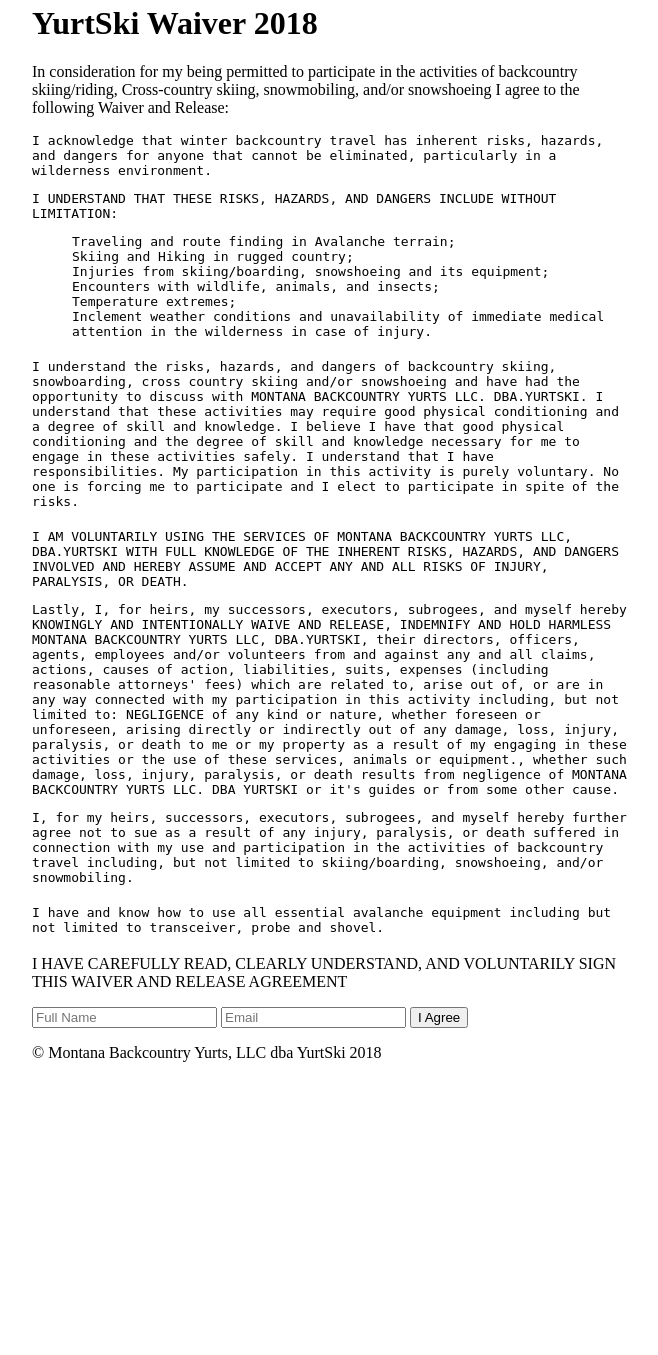
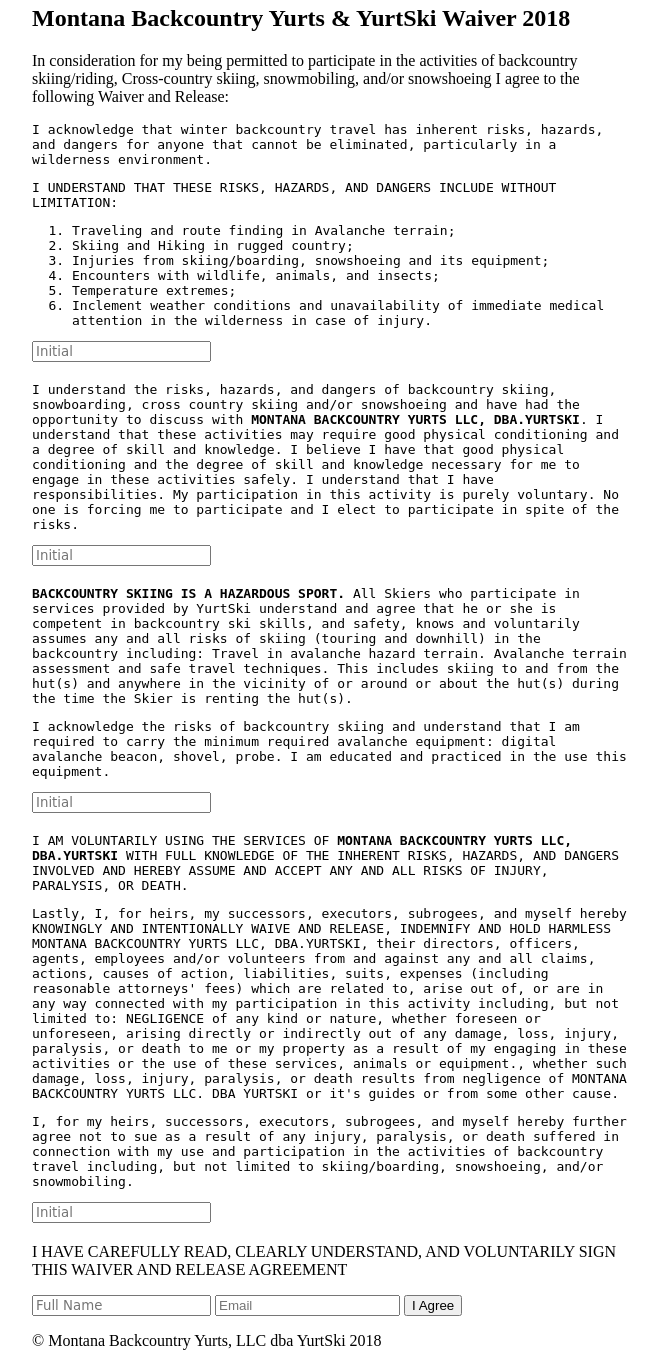
Before and after one commit to jenningsanderson/yurtski.com, a PHP site: page /waiver/index.html in a window 1280 px wide. Shown: the whole page, without its empty margins (308-966 px from the left). Before the commit the page ends 1062 px from the top, so only its background shows below. Run offline with PHP 8.4, Linux system fonts and the light colour scheme; some libraries are stand-ins or nearby versions.

Commit message:
updating the waiver

```diff
--- a/waiver/index.html
+++ b/waiver/index.html
@@ -7,60 +7,68 @@
 
 <body>
 
-  <h1 class="txt-h1 py12">YurtSki Waiver 2018</h1>
+  <h2 class="txt-h2 py12">Montana Backcountry Yurts &amp; YurtSki Waiver 2018</h2>
+
+  <form action="javascript:completeWaiver();">
 
     <p class='txt-s'>In consideration for my being permitted to participate in the activities of backcountry skiing/riding, Cross-country skiing, snowmobiling, and/or snowshoeing I agree to the following Waiver and Release:</p>
 
-  <section class="mt6 waiver-section txt-s">
+    <div class="mt6 waiver-div txt-s">
       <p>I acknowledge that winter backcountry travel has inherent risks, hazards, and dangers for anyone that cannot be eliminated, particularly in a wilderness environment.</p>
 
       <p class="pt3">I UNDERSTAND THAT THESE RISKS, HAZARDS, AND DANGERS INCLUDE WITHOUT LIMITATION:</p>
-    <ul class='txt-ul'>
+      <ol class='txt-ol'>
         <li>Traveling and route finding in Avalanche terrain;</li>
         <li>Skiing and Hiking in rugged country;</li>
         <li>Injuries from skiing/boarding, snowshoeing and its equipment;</li>
         <li>Encounters with wildlife, animals, and insects;</li>
         <li>Temperature extremes;</li>
         <li>Inclement weather conditions and unavailability of immediate medical attention in the wilderness in case of injury.</li>
-    </ul>
+      </ol>
 
-  </section>
+      <input required class='input input--border-red mt12 w60 initials px6' placeholder='Initial' />
+    </div>
 
-  <section class="waiver-section txt-s">
-    <p>I understand the risks, hazards, and dangers of backcountry skiing, snowboarding, cross country skiing and/or snowshoeing and have had the opportunity to discuss with MONTANA BACKCOUNTRY YURTS LLC. DBA.YURTSKI. I understand that these activities may require good physical conditioning and a degree of skill and knowledge. I believe I have that good physical conditioning and the degree of skill and knowledge necessary for me to engage in these activities safely. I understand that I have responsibilities. My participation in this activity is purely voluntary. No one is forcing me to participate and I elect to participate in spite of the risks.</p>
-  </section>
+    <div class="waiver-div txt-s">
+      <p>I understand the risks, hazards, and dangers of backcountry skiing, snowboarding, cross country skiing and/or snowshoeing and have had the opportunity to discuss with <strong>MONTANA BACKCOUNTRY YURTS LLC, DBA.YURTSKI</strong>. I understand that these activities may require good physical conditioning and a degree of skill and knowledge. I believe I have that good physical conditioning and the degree of skill and knowledge necessary for me to engage in these activities safely. I understand that I have responsibilities. My participation in this activity is purely voluntary. No one is forcing me to participate and I elect to participate in spite of the risks.</p>
 
-  <section class="waiver-section txt-s">
-    <p>I AM VOLUNTARILY USING THE SERVICES OF MONTANA BACKCOUNTRY YURTS LLC, DBA.YURTSKI WITH FULL KNOWLEDGE OF THE INHERENT RISKS, HAZARDS, AND DANGERS INVOLVED AND HEREBY ASSUME AND ACCEPT ANY AND ALL RISKS OF INJURY, PARALYSIS, OR DEATH.</p>
+      <input required class='input input--border-red mt12 w60 initials px6' placeholder='Initial' />
+    </div>
+
+    <div class="waiver-div txt-s">
+      <p><strong>BACKCOUNTRY SKIING IS A HAZARDOUS SPORT.</strong> All Skiers who participate in services provided by YurtSki understand and agree that he or she is competent in backcountry ski skills, and safety, knows and voluntarily assumes any and all risks of skiing (touring and downhill) in the backcountry including: Travel in avalanche hazard terrain. Avalanche terrain assessment and safe travel techniques. This includes skiing to and from the hut(s) and anywhere in the vicinity of or around or about the hut(s) during the time the Skier is renting the hut(s).</p>
+
+      <p>I acknowledge the risks of backcountry skiing and understand that I am required to carry the minimum required avalanche equipment: digital avalanche beacon, shovel, probe. I am educated and practiced in the use this equipment.</p>
+
+      <input required class='input input--border-red mt12 w60 initials px6' placeholder='Initial' />
+    </div>
+
+    <div class="waiver-div txt-s">
+      <p>I AM VOLUNTARILY USING THE SERVICES OF <strong>MONTANA BACKCOUNTRY YURTS LLC, DBA.YURTSKI</strong> WITH FULL KNOWLEDGE OF THE INHERENT RISKS, HAZARDS, AND DANGERS INVOLVED AND HEREBY ASSUME AND ACCEPT ANY AND ALL RISKS OF INJURY, PARALYSIS, OR DEATH.</p>
 
       <p>Lastly, I, for heirs, my successors, executors, subrogees, and myself hereby KNOWINGLY AND INTENTIONALLY WAIVE AND RELEASE, INDEMNIFY AND HOLD HARMLESS MONTANA BACKCOUNTRY YURTS LLC, DBA.YURTSKI, their directors, officers, agents, employees and/or volunteers from and against any and all claims, actions, causes of action, liabilities, suits, expenses (including reasonable attorneys' fees) which are related to, arise out of, or are in any way connected with my participation in this activity including, but not limited to: NEGLIGENCE of any kind or nature, whether foreseen or unforeseen, arising directly or indirectly out of any damage, loss, injury, paralysis, or death to me or my property as a result of my engaging in these activities or the use of these services, animals or equipment., whether such damage, loss, injury, paralysis, or death results from negligence of MONTANA BACKCOUNTRY YURTS LLC. DBA YURTSKI or it's guides or from some other cause.</p>
 
       <p>I, for my heirs, successors, executors, subrogees, and myself hereby further agree not to sue as a result of any injury, paralysis, or death suffered in connection with my use and participation in the activities of backcountry travel including, but not limited to skiing/boarding, snowshoeing, and/or snowmobiling.</p>
-  </section>
+      <input required class='input input--border-red mt12 w60 initials px6' placeholder='Initial' />
+    </div>
 
-  <section class="waiver-section txt-s">
-    <p>I have and know how to use all essential avalanche equipment including but not limited to transceiver, probe and shovel.</p>
-  </section>
-
-  <section id="signbox" class="sign mt12">
-    <p class="txt-s">I HAVE CAREFULLY READ, CLEARLY UNDERSTAND, AND VOLUNTARILY SIGN THIS WAIVER AND RELEASE AGREEMENT</p>
+    <div id="signbox" class="sign mt12">
+      <p class="txt-s txt-bold">I HAVE CAREFULLY READ, CLEARLY UNDERSTAND, AND VOLUNTARILY SIGN THIS WAIVER AND RELEASE AGREEMENT</p>
 
       <div class="signbox mt12 align-center">
 
-      <form action="javascript:completeWaiver();">
+          <input required id="name" name="name" class='input input--border-red w300' style="font-family:cursive;" placeholder='Full Name' />
 
-        <input id="name" name="name" class='input input--border-green w300' placeholder='Full Name' />
-
-        <input id="email" name="email" class='mt6 input input--border-green w300' placeholder='Email' />
+          <input required type="email" id="email" name="email" class='mt6 input input--border-red w300' placeholder='Email' />
 
           <button class="btn btn--green mt6 w300 align-center" type="submit" id="agree">I Agree</button>
 
+      </div>
+    </div>
+
     </form>
 
-    </div>
-  </section>
-
-  <section id="signed" class="mt12 border border--green py6 px6" style="display:none;">
+    <div id="signed" class="mt12 border border--green py6 px6" style="display:none;">
       <p class="txt-s">I HAVE CAREFULLY READ, CLEARLY UNDERSTAND, AND VOLUNTARILY SIGN THIS WAIVER AND RELEASE AGREEMENT</p>
 
       <div class="signed mt12 align-center">
@@ -71,7 +79,7 @@
           <p>On <em><span id="date" class="color-red"></span></em></p>
 
       </div>
-  </section>
+    </div>
 
   <footer class="mt36 align-center">
     <p>&copy; Montana Backcountry Yurts, LLC dba YurtSki 2018 </p>
@@ -93,14 +101,10 @@
 
       document.getElementById('date').innerHTML = date;
 
-
       //Change sign box to signed
       document.getElementById('signbox').style.display = 'none';
       document.getElementById('signed').style.display = 'block';
-
-
     }
-
 
   </script>
 
--- a/waiver/waiver.css
+++ b/waiver/waiver.css
@@ -5,11 +5,11 @@
   margin: 0 auto;
 }
 
-section.waiver-section{
+div.waiver-div{
   margin-bottom:20px;
   font-family:monospace;
 }
 
-section.waiver-section ul{
-  list-style-type: none;
+input.initials{
+  font-family:cursive;
 }
```
Lines whose indentation alone changed are shown as unchanged.
